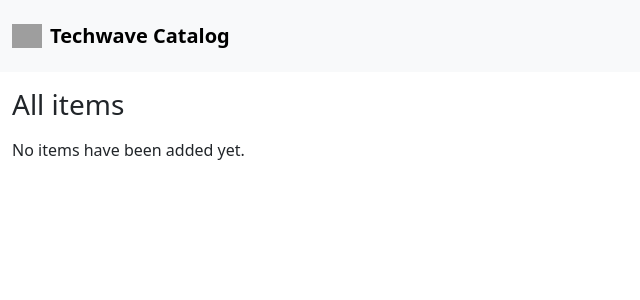
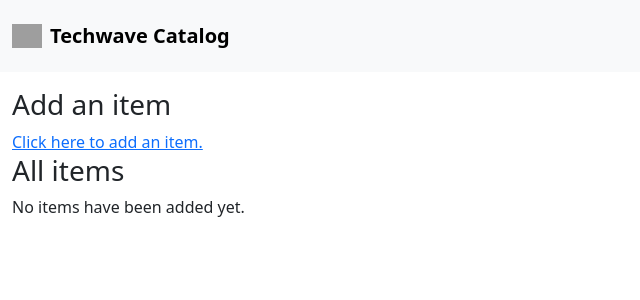
Before and after one commit to kz4killua/techwave, a Django app: page /catalog/ in a window 1280 px wide. Shown: the top 300 px of the page, without its empty margins (0-640 px from the left). Run offline with Django 5.2, Linux system fonts and the light colour scheme; data that the repository does not hold is empty; grey boxes are pictures that could not be loaded.

Commit message:
Add item creation functionality

```diff
--- a/catalog/templates/catalog/base.html
+++ b/catalog/templates/catalog/base.html
@@ -12,6 +12,7 @@
 
 <body>
 
+  <header>
     <nav class="navbar bg-body-tertiary">
       <div class="container-fluid">
         <a class="navbar-brand" href="#">
@@ -22,9 +23,6 @@
         </a>
       </div>
     </nav>
-
-  <header>
-    {% block header %}{% endblock %}
   </header>
 
   <main>
--- a/catalog/templates/catalog/item_list.html
+++ b/catalog/templates/catalog/item_list.html
@@ -4,16 +4,20 @@
     Catalog
 {% endblock %}
 
-{% block header %}
-    <div class="container-fluid my-3">
-        <h3>All items</h3>
-    </div>
-{% endblock %}
-
 {% block main %}
     <div class="container-fluid my-3">
+
+        <h3>Add an item</h3>
+        <a href="{% url 'item_create' %}">
+            Click here to add an item.
+        </a>
+
+        <h3>All items</h3>
+
         {% for item in item_list %}
-            Name: {{ item.name }} - Price: {{ item.price }} - Stock: {{ item.stock }}
+            <p>
+                Name: {{ item.name }} - Price: ${{ item.price }} - Stock: {{ item.stock }}
+            </p>
         {% empty %}
             <p>No items have been added yet.</p>
         {% endfor %}
--- a/catalog/urls.py
+++ b/catalog/urls.py
@@ -4,4 +4,5 @@ from . import views
 
 urlpatterns = [
     path('', views.ItemListView.as_view(), name='item_list'),
+    path('create/', views.ItemCreateView.as_view(), name='item_create'),
 ]
--- a/catalog/views.py
+++ b/catalog/views.py
@@ -1,7 +1,17 @@
 from django.views import generic
 from .models import Item
+from django.urls import reverse
 
 
 class ItemListView(generic.ListView):
     model = Item
     template_name = 'catalog/item_list.html'
+
+
+class ItemCreateView(generic.CreateView):
+    model = Item
+    template_name = 'catalog/item_form.html'
+    fields = ['name', 'stock', 'price']
+
+    def get_success_url(self):
+        return reverse('item_list')
```
Also changed, not shown: catalog/templates/catalog/item_form.html (added, +17 -0 lines). Lines whose indentation alone changed are shown as unchanged.
